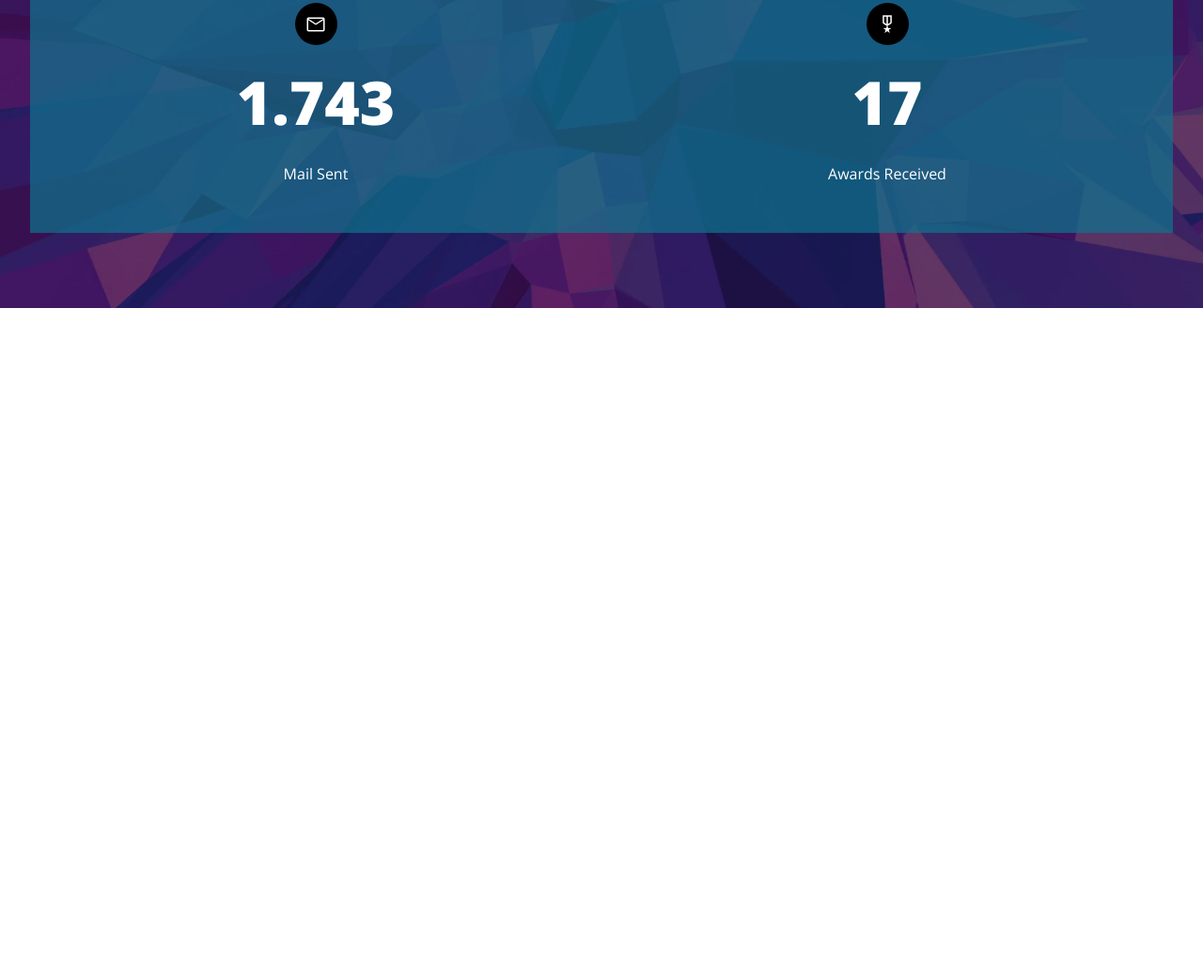
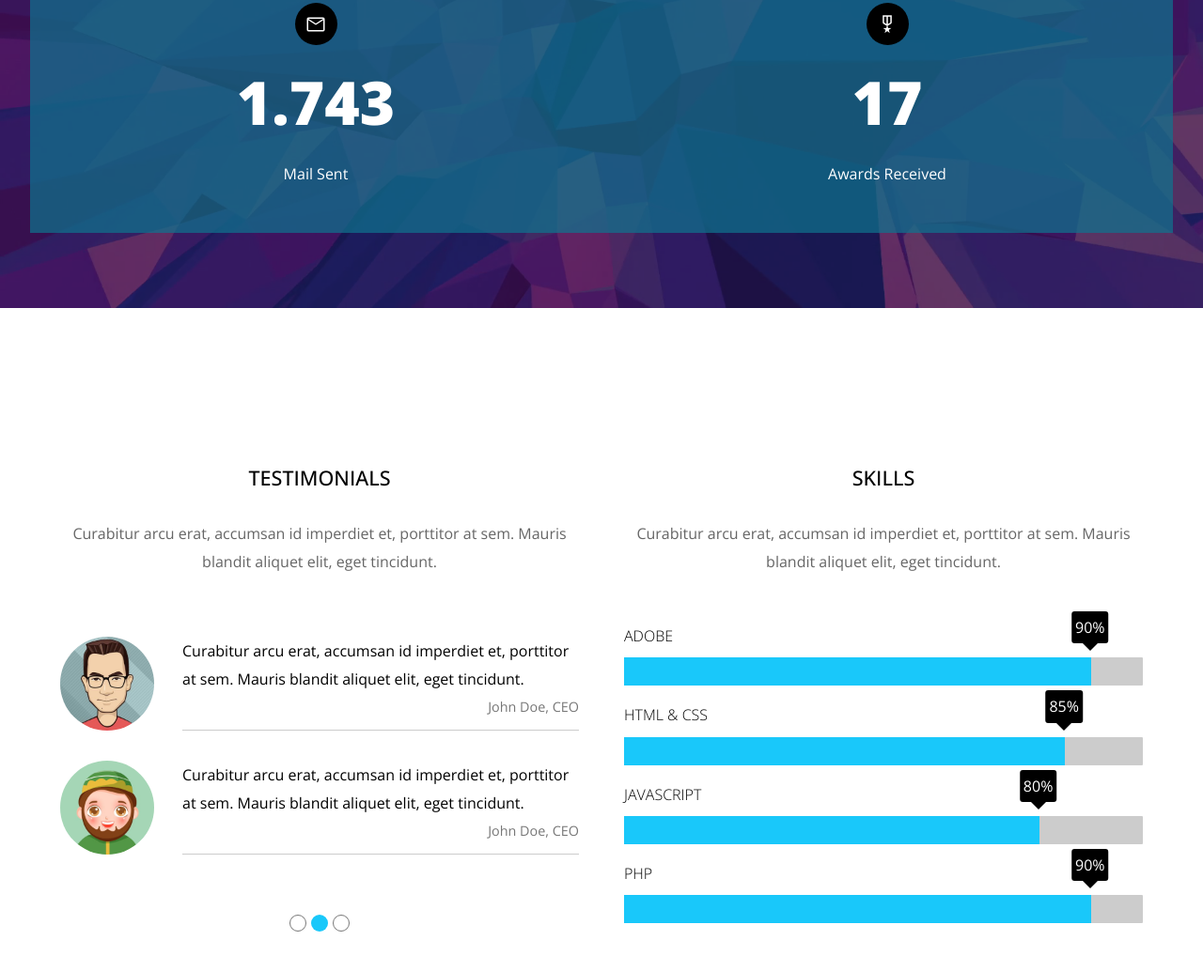
Before and after one commit to KmlDotDev/kasper-template-two, a plain HTML site: page index.html in a window 1280 px wide. Shown: the part 5790-6824 px from the top of the page at 94% size. Before the commit the page ends 6198 px from the top, so only its background shows below. Drawn offline with nearby package versions, Linux system fonts and the light colour scheme.

Commit message:
complete the our-skills section

```diff
--- a/css/style.css
+++ b/css/style.css
@@ -653,7 +653,7 @@ Services Section Tree:
 }
 
 #about .content::before {
-  content: '';
+  content: "";
   position: absolute;
   height: 100%;
   width: 100%;
@@ -696,7 +696,6 @@ Services Section Tree:
   text-transform: capitalize;
 }
 
-
 @media (min-width: 992px) {
   #about .content .grid {
     grid-template-columns: 1fr 1fr;
@@ -713,3 +712,174 @@ Services Section Tree:
     grid-template-rows: 1fr;
   }
 }
+
+/* Our Skills Tree
+#our-skills
+  .container
+    .testimonials
+      .special-heading-2
+          h3
+          p
+      .users-tts
+        .user
+          .user-img
+            img
+
+          .user-desc
+            p
+            p
+      .scrollX
+        span*3
+    .skills
+      .special-heading-2
+        h3
+        p
+    .users-skills
+      .skill-1
+        h4
+        .progress
+          span data-progress="90%">
+
+*/
+
+#our-skills .container {
+  padding-block: var(--section-padding);
+  display: grid;
+  grid-template-columns: 1fr;
+  grid-template-rows: 1fr 1fr;
+  gap: 3rem;
+}
+
+@media (min-width: 992px) {
+  #our-skills .container {
+    grid-template-columns: 1fr 1fr;
+    grid-template-rows: 1fr;
+  }
+}
+
+#our-skills .special-heading-2 {
+  text-align: center;
+}
+
+#our-skills .special-heading-2 h3 {
+  text-transform: uppercase;
+  font-size: 1.35rem;
+  font-weight: 500;
+  margin-bottom: 1.5rem;
+}
+
+#our-skills .special-heading-2 p {
+  color: #666;
+}
+#our-skills .testimonials .users-tts {
+  padding-block: 2rem;
+}
+#our-skills .testimonials .users-tts .user {
+  display: flex;
+  column-gap: 30px;
+  margin-block: 2rem;
+}
+
+#our-skills .testimonials .users-tts .user .user-img img {
+  display: block;
+  max-width: 100%;
+  min-width: 100px;
+  width: 100px;
+  border-radius: 50%;
+}
+
+#our-skills .testimonials .users-tts .user .user-desc {
+  display: flex;
+  flex-direction: column;
+  border-bottom: 1px solid #ccc;
+}
+
+#our-skills .testimonials .users-tts .user .user-desc p:last-of-type {
+  align-self: flex-end;
+  font-size: 0.9rem;
+  color: #777;
+}
+
+#our-skills .testimonials .scrollX {
+  display: flex;
+  justify-content: center;
+  column-gap: 5px;
+}
+
+#our-skills .testimonials .scrollX span {
+  height: 18px;
+  width: 18px;
+  border-radius: 50%;
+  border: 1px solid #777;
+}
+
+#our-skills .testimonials .scrollX span:nth-child(2) {
+  background-color: var(--main-color);
+  border: 0;
+}
+
+#our-skills .skills .users-skills {
+  padding-block: 2rem;
+}
+
+#our-skills .skills .users-skills > div {
+  margin-block: 1rem;
+}
+#our-skills .skills .users-skills div h4 {
+  text-transform: uppercase;
+  font-weight: 100;
+}
+
+#our-skills .skills .users-skills div .progress {
+  margin-top: 0.5rem;
+  height: 30px;
+  width: 100%;
+  background-color: #ccc;
+  border-radius: 1px;
+}
+
+#our-skills .skills .users-skills div .progress span {
+  position: relative;
+  display: block;
+  height: 100%;
+  background-color: var(--main-color);
+}
+
+#our-skills .skills .users-skills div .progress span::before {
+  content: "";
+  position: absolute;
+  border-style: solid;
+  border-width: 8px;
+  border-color: transparent;
+  border-top-color: #000;
+  right: -7px;
+  top: -15px;
+}
+
+#our-skills .skills .users-skills div .progress span::after {
+  content: attr(data-progress);
+  position: absolute;
+  background-color: #000;
+  color: #fff;
+  padding: 2px 4px;
+  border-radius: 3px;
+  left: 100%;
+  bottom: 100%;
+  transform: translate(calc(-50% + -1px), -15px);
+}
+
+#our-skills .skills .users-skills .skill-1 .progress span {
+  width: 90%;
+}
+
+#our-skills .skills .users-skills .skill-2 .progress span {
+  width: 85%;
+}
+
+#our-skills .skills .users-skills .skill-3 .progress span {
+  width: 80%;
+}
+
+#our-skills .skills .users-skills .skill-4 .progress span {
+  width: 90%;
+}
--- a/index.html
+++ b/index.html
@@ -255,30 +255,22 @@
         <div class="content">
           <div class="grid">
             <div>
-              <span class="material-symbols-outlined">
-                coffee
-                </span>
+              <span class="material-symbols-outlined"> coffee </span>
               <span>1.236</span>
               <span>coffee drinks</span>
             </div>
             <div>
-              <span class="material-symbols-outlined">
-                folder
-                </span>
+              <span class="material-symbols-outlined"> folder </span>
               <span>256</span>
               <span>completed projects</span>
             </div>
             <div>
-              <span class="material-symbols-outlined">
-                mail
-                </span>
+              <span class="material-symbols-outlined"> mail </span>
               <span>1.743</span>
               <span>mail sent</span>
             </div>
             <div>
-              <span class="material-symbols-outlined">
-                military_tech
-                </span>
+              <span class="material-symbols-outlined"> military_tech </span>
               <span>17</span>
               <span>awards received</span>
             </div>
@@ -286,5 +278,84 @@
         </div>
       </div>
     </section>
+    <section id="our-skills">
+      <div class="container">
+        <article class="testimonials">
+          <hgroup class="special-heading-2">
+            <h3>testimonials</h3>
+            <p>
+              Curabitur arcu erat, accumsan id imperdiet et, porttitor at sem.
+              Mauris blandit aliquet elit, eget tincidunt.
+            </p>
+          </hgroup>
+          <article class="users-tts">
+            <article class="user">
+              <div class="user-img">
+                <img src="imgs/skills-01.jpg" alt="user-img" />
+              </div>
+              <div class="user-desc">
+                <p>
+                  Curabitur arcu erat, accumsan id imperdiet et, porttitor at
+                  sem. Mauris blandit aliquet elit, eget tincidunt.
+                </p>
+                <p>John Doe, CEO</p>
+              </div>
+            </article>
+            <article class="user">
+              <div class="user-img">
+                <img src="imgs/skills-02.jpg" alt="user-img" />
+              </div>
+              <div class="user-desc">
+                <p>
+                  Curabitur arcu erat, accumsan id imperdiet et, porttitor at
+                  sem. Mauris blandit aliquet elit, eget tincidunt.
+                </p>
+                <p>John Doe, CEO</p>
+              </div>
+            </article>
+          </article>
+          <div class="scrollX">
+            <span></span>
+            <span></span>
+            <span></span>
+          </div>
+        </article>
+        <article class="skills">
+          <hgroup class="special-heading-2">
+            <h3>skills</h3>
+            <p>
+              Curabitur arcu erat, accumsan id imperdiet et, porttitor at sem.
+              Mauris blandit aliquet elit, eget tincidunt.
+            </p>
+          </hgroup>
+          <article class="users-skills">
+            <div class="skill-1">
+              <h4>adobe</h4>
+              <div class="progress">
+                <span data-progress="90%"></span>
+              </div>
+            </div>
+            <div class="skill-2">
+              <h4>html & css</h4>
+              <div class="progress">
+                <span data-progress="85%"></span>
+              </div>
+            </div>
+            <div class="skill-3">
+              <h4>javascript</h4>
+              <div class="progress">
+                <span data-progress="80%"></span>
+              </div>
+            </div>
+            <div class="skill-4">
+              <h4>php</h4>
+              <div class="progress">
+                <span data-progress="90%"></span>
+              </div>
+            </div>
+          </article>
+        </article>
+      </div>
+    </section>
   </body>
 </html>
```
